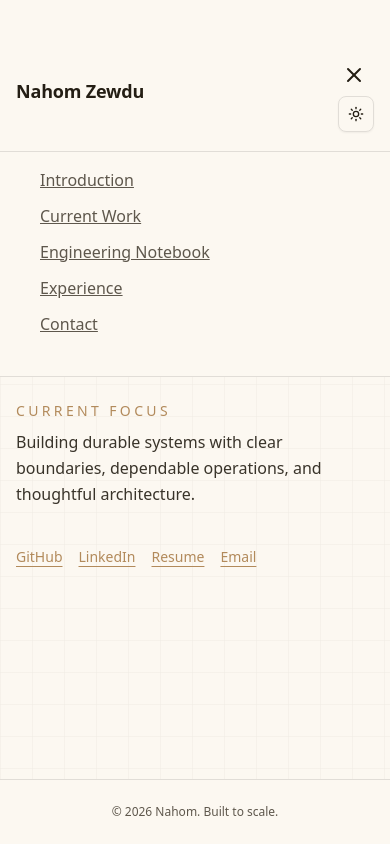
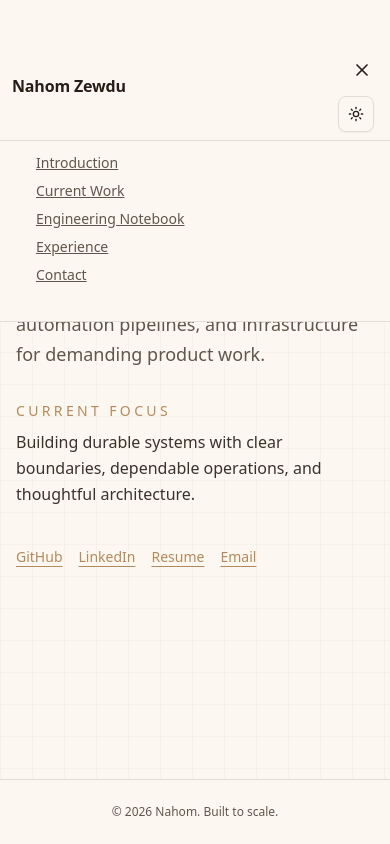
Before and after one commit to nahom-zewdu/my-portfolio, a Next.js app: page / in a window 390 px wide. Both pictures are taken after a click on the button "Toggle menu". Built offline with nearby package versions, Linux system fonts and the light colour scheme.

Commit message:
refactor: improve styling and structure of MobileNav component

```diff
--- a/src/components/MobileNav.tsx
+++ b/src/components/MobileNav.tsx
@@ -23,30 +23,30 @@ export default function MobileNav() {
 
   return (
     <div className="md:hidden fixed top-0 left-0 right-0 z-30 border-b border-border bg-background">
-      <div className="flex items-center justify-between px-4 py-4">
-        <h1 className="text-lg font-bold">Nahom Zewdu</h1>
+      <div className="flex items-center justify-between px-3 py-3">
+        <h1 className="text-base font-semibold">Nahom Zewdu</h1>
         <button
           onClick={() => setIsOpen(!isOpen)}
           aria-label="Toggle menu"
-          className="p-2 transition-colors duration-200"
+          className="rounded p-1.5 transition-colors duration-200"
         >
           {isOpen ? (
-            <X className="w-6 h-6" />
+            <X className="w-5 h-5" />
           ) : (
-            <Menu className="w-6 h-6" />
+            <Menu className="w-5 h-5" />
           )}
         </button>
       </div>
 
       {isOpen && (
-        <nav className="border-t border-border bg-background px-4 py-4 space-y-3">
-          <ul className="space-y-3">
+        <nav className="border-t border-border bg-background px-3 py-3">
+          <ul className="space-y-2">
             {navItems.map((item) => (
               <li key={item.href}>
                 <Link
                   href={item.href}
                   onClick={() => setIsOpen(false)}
-                  className={`block text-base transition-colors duration-200 ${
+                  className={`block text-sm transition-colors duration-200 ${
                     isActive(item.href)
                       ? "text-accent font-semibold"
                       : "text-muted-foreground hover:text-accent"
```
